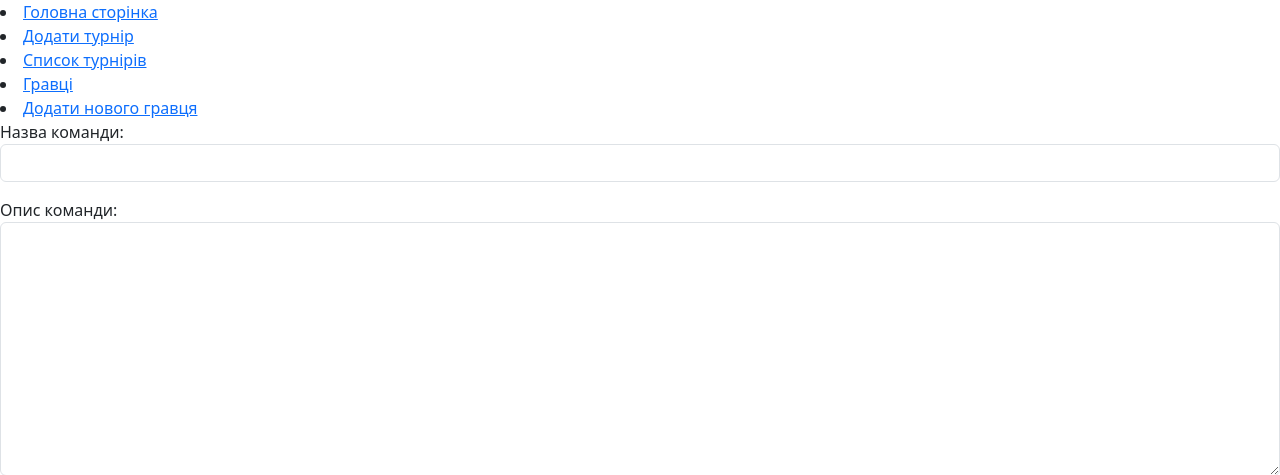
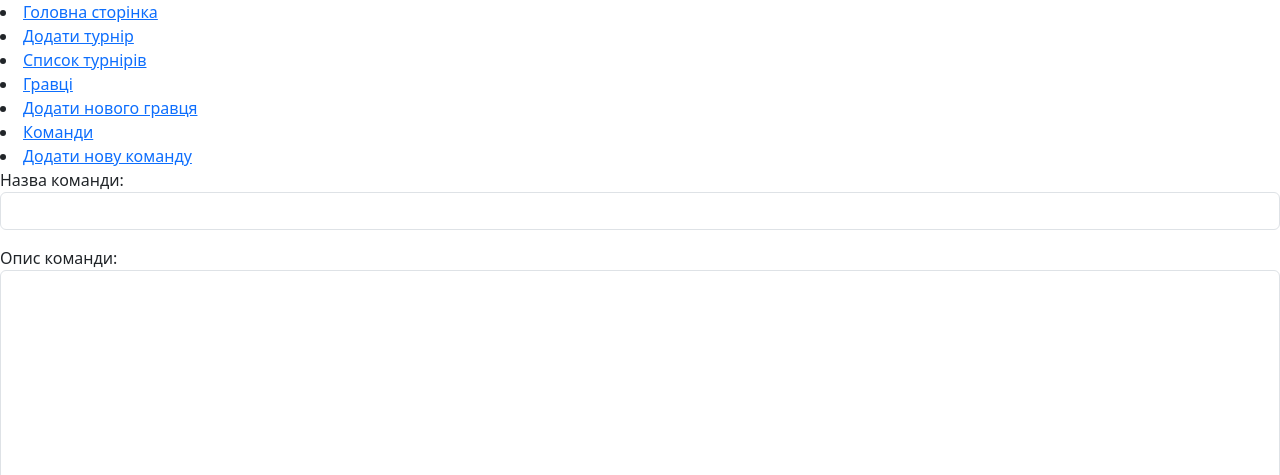
Before and after one commit to blxssvdd/Django-tournaments, a Django app: page /add_team/ in a window 1280 px wide. Shown: the top 475 px of the page. Run offline with Django 5.2, Linux system fonts and the light colour scheme; data that the repository does not hold is empty.

Commit message:
base update

```diff
--- a/Tournaments/GamesTournaments/templates/base.html
+++ b/Tournaments/GamesTournaments/templates/base.html
@@ -14,6 +14,8 @@
         <li><a href="/tournaments/">Список турнірів</a></li>
         <li><a href="/players/">Гравці</a></li>
         <li><a href="/add_player/">Додати нового гравця</a></li>
+        <li><a href="/teams/">Команди</a></li>
+        <li><a href="/add_team/">Додати нову команду</a></li>
     </nav>
     {% block content %}
     {% endblock content %}
```
